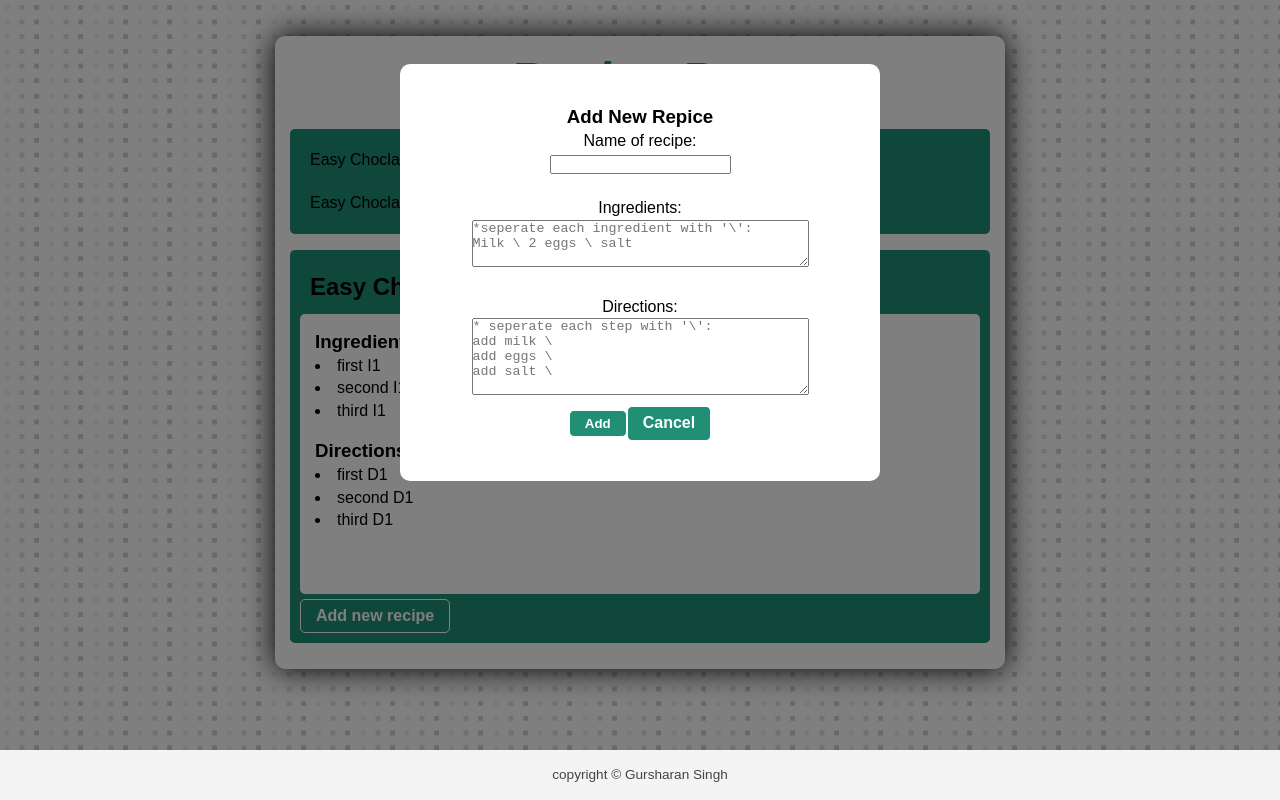
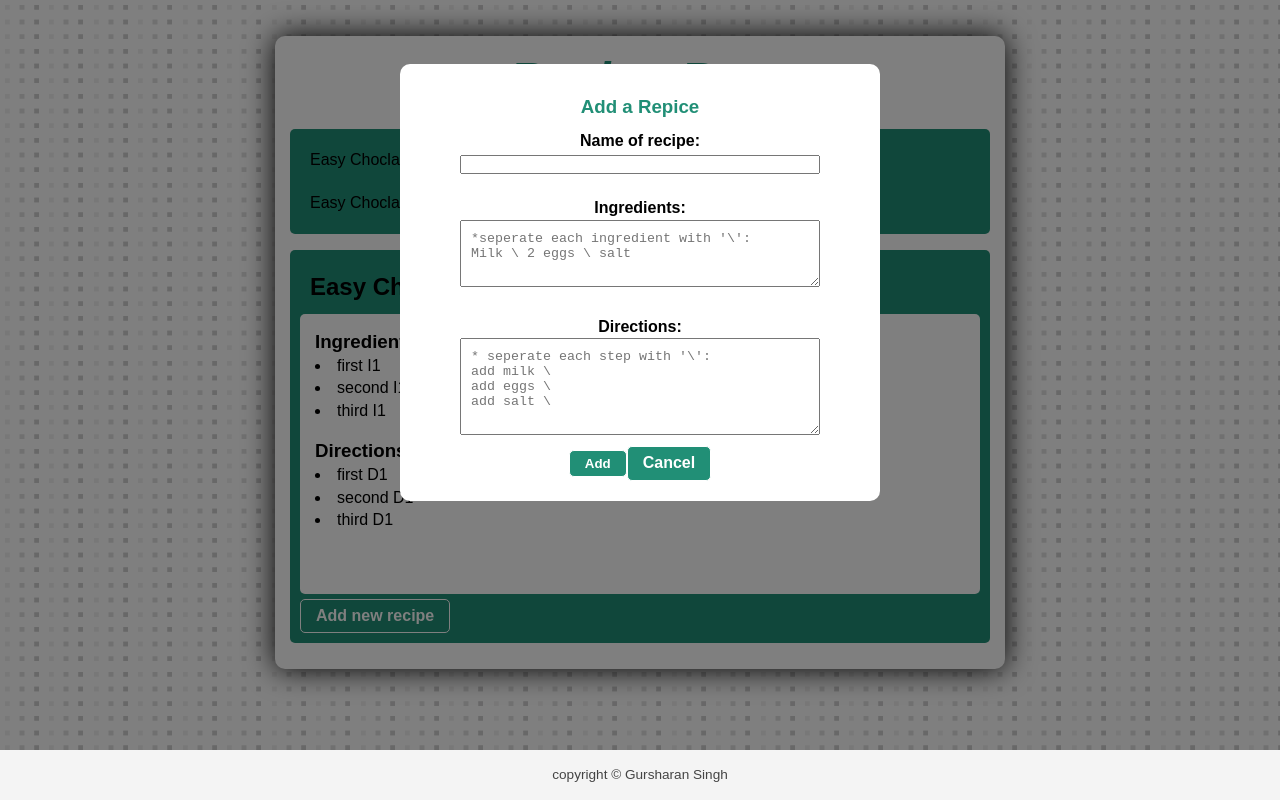
Before and after one commit to gursharan4312/recipebox, a React (Create React App) app: page /addrecipe in a window 1280 px wide. Built offline with nearby package versions, Linux system fonts and the light colour scheme.

Commit message:
add recipe modal completed

```diff
--- a/src/App.css
+++ b/src/App.css
@@ -112,7 +112,19 @@ footer{
   position: relative;
   margin: 8vh auto;
   background: #fff;
-  padding: 40px;
+  padding: 20px 40px;
   border-radius: 10px;
   text-align: center;
 }
+.modalContainer textarea{
+  padding: 10px;
+}
+.modalContainer textarea:focus{
+  box-shadow: 0 0 30px #218F76;
+}
+.modalContainer input:focus{
+  box-shadow: 0 0 30px #218F76;
+}
+.modalContainer label{
+  font-weight: bolder;
+}
--- a/src/components/AddRecipe.js
+++ b/src/components/AddRecipe.js
@@ -2,36 +2,45 @@ import React,{ Component } from 'react';
 import {Link} from 'react-router-dom';
 
 class AddRecipe extends Component{
+  filterText = (text)=>{
+    var arr =[];
+    var lastPos=0;
+    for(var i=0;i<=text.length;i++){
+      if(text.charCodeAt(i)===92||i===text.length){
+        arr = [...arr,text.substring(lastPos,i)];
+        lastPos = i+1;
+      }
+    }
+    return arr;
+  }
 onSubmit = (e)=>{
   e.preventDefault();
   var recipe = {
     id:0,
     name:document.getElementById('name').value,
-    ingredients:document.getElementById('ingredientInput').value,
-    directios:document.getElementById('directionInput').value
+    ingredients:this.filterText(document.getElementById('ingredientInput').value),
+    direction:this.filterText(document.getElementById('directionInput').value)
   }
-  console.log(recipe);
-  this.props.addRecipe.bind(this,recipe);
+  this.props.addRecipe(recipe);
 }
   render(){
     return(
       <div className="modal">
       <div className="modalContainer">
         <div className="modalHeader">
-            <h3>Add New Repice</h3>
+            <h3 style={{color:"#218F76",fontWeight:"bolder",margin:"10px"}}>Add a Repice</h3>
         </div>
           <div className="modalBody">
             <form onSubmit={this.onSubmit}>
               <label htmlFor="name">Name of recipe:</label><br/>
-              <input type="text" id="name"/><br/><br/>
+              <input type="text" id="name" style={{width:"90%"}}/><br/><br/>
 
               <label htmlFor="ingredientInput">Ingredients:</label><br/>
-              <textarea id="ingredientInput" rows="3" cols="40" placeholder="*seperate each ingredient with '\':&#10;Milk \ 2 eggs \ salt"></textarea><br/><br />
+              <textarea id="ingredientInput" rows="3" cols="40" style={{width:"90%"}} placeholder="*seperate each ingredient with '\':&#10;Milk \ 2 eggs \ salt"></textarea><br/><br />
 
               <label htmlFor="directionInput">Directions:</label><br/>
-              <textarea id="directionInput" rows="5" cols="40" placeholder="* seperate each step with '\': &#10;add milk \&#10;add eggs \&#10;add salt \"></textarea><br/>
-
-              <input className="btn" type="submit" value="Add" onClick={this.onClick}/>
+              <textarea id="directionInput" rows="5" cols="40" style={{width:"90%"}} placeholder="* seperate each step with '\':&#10;add milk \ &#10;add eggs \&#10;add salt \ "></textarea><br/>
+              <input className="btn" type="submit" value="Add"/>
               <Link to="/" className="btn">Cancel</Link>
             </form>
           </div>
--- a/src/components/Main.js
+++ b/src/components/Main.js
@@ -47,14 +47,18 @@ constructor(){
       this.displayIngredients(id);
       this.displaydirection(id)
   }
+
   addRecipe = (recipe)=>{
       console.log(recipe);
-      recipe.id = this.state.recipes.length;
+      recipe.id = this.state.recipes.length+1;
+
       this.setState({recipes:[...this.state.recipes,recipe]});
   }
+
   componentDidMount(){
     this.showPreview(1);
   }
+
   render(){
     return(
       <div className="container">
@@ -67,11 +71,12 @@ constructor(){
         </React.Fragment>
       )}/>
       </div>
-      <Route path="/addrecipe" render={(props)=>( <AddRecipe addRecipe={this.addRecipe} /> )} />
+      <Route path="/addrecipe" render={(props)=>(<AddRecipe addRecipe={this.addRecipe} />)} />
       <Footer />
       </div>
     )
   }
+
 }
 
 export default Main;
--- a/src/components/Preview.js
+++ b/src/components/Preview.js
@@ -6,7 +6,7 @@ class Preview extends Component{
   render(){
     return(
       <div className="previewBox innerContainer">
-        <div><h2 id="recipeName">Heding</h2></div>
+        <div><h2 id="recipeName">Heading</h2></div>
         <div className="content">
           <div id="ingredients" ></div>
           <div id="direction" style={{marginTop:"1em"}}></div>
```
